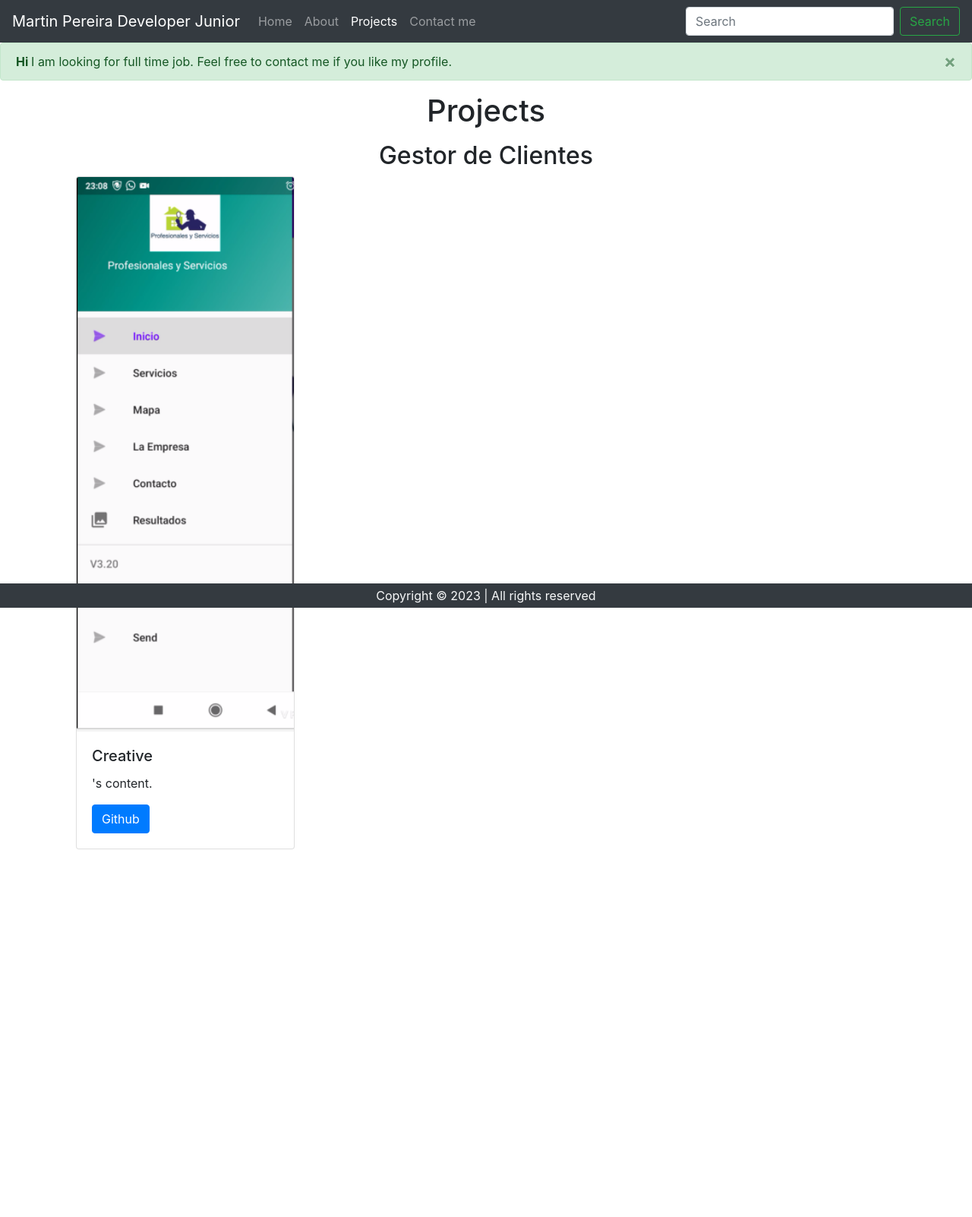
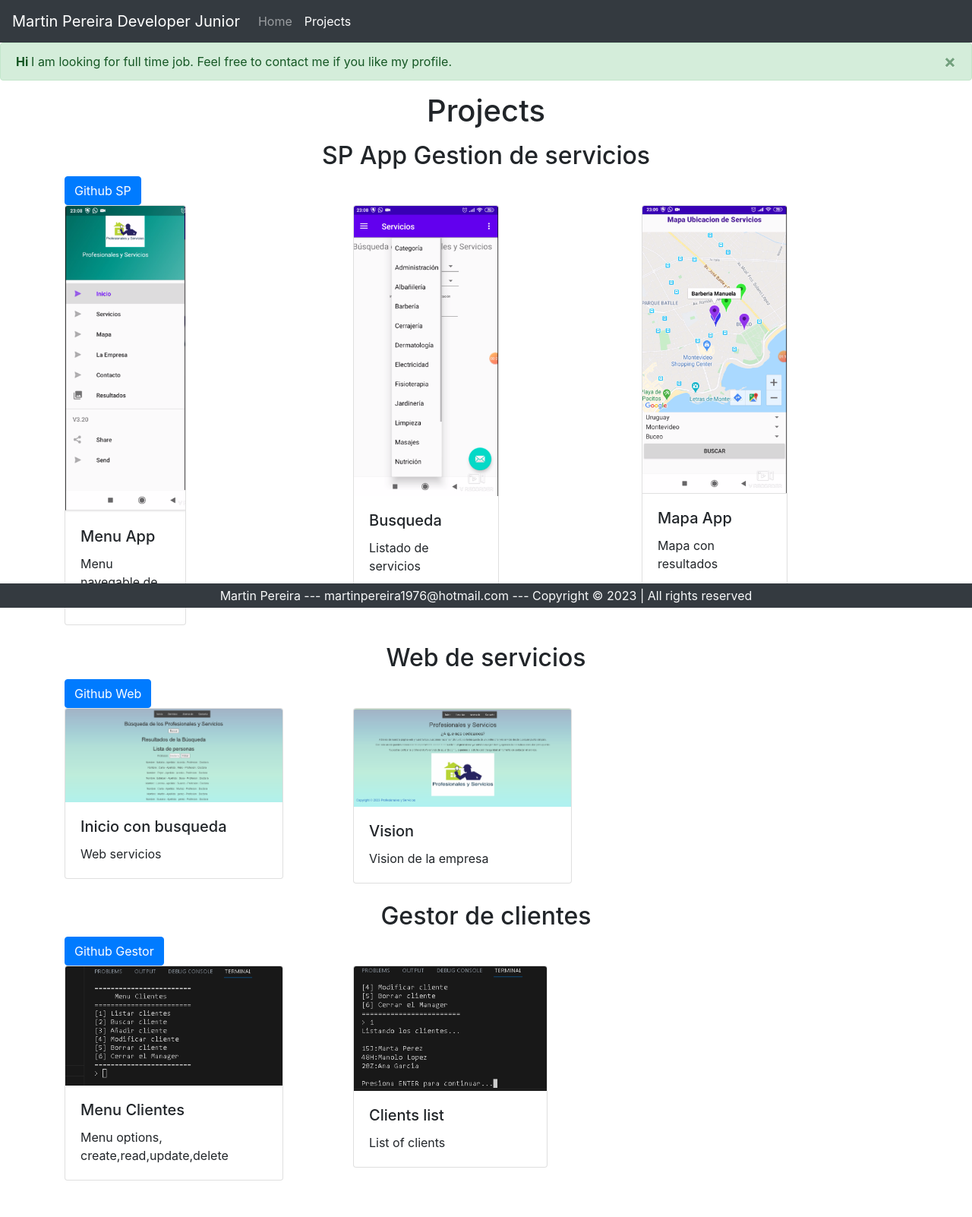
Before and after one commit to MartinPereiraDev/Portfolio, a Django app: page /projects in a window 1280 px wide. Shown: the whole page at 76% size. Before the commit the page ends 1118 px from the top, so only its background shows below. Run offline with Django 4.2, Linux system fonts and the light colour scheme.

Commit message:
Arreglado projectos y mejoras en home

```diff
--- a/home/views.py
+++ b/home/views.py
@@ -17,6 +17,7 @@ def projects(request):
     return render(request, 'projects.html')
 
 def web(request):
+    """ Generate name and link in DB"""
     if request.method=="POST":
         web= request.POST['web']
         link = request.POST['link']
--- a/templates/base.html
+++ b/templates/base.html
@@ -26,22 +26,15 @@
                 <li class="nav-item {% block homeactive %} {% endblock homeactive %}">
                     <a class="nav-link" href="/">Home <span class="sr-only">(current)</span></a>
                 </li>
-                <li class="nav-item {% block aboutactive %} {% endblock aboutactive %}">
-                    <a class="nav-link" href="/about">About</a>
-                </li>
+
                 <li class="nav-item {% block projectsactive %} {% endblock projectsactive %}">
                     <a class="nav-link" href="/projects">Projects</a>
                 </li>
-                <li class="nav-item {% block contactactive %} {% endblock contactactive %}">
-                    <a class="nav-link" href="/contact">Contact me</a>
-                </li>
+
 
 
             </ul>
-            <form class="form-inline my-2 my-lg-0">
-                <input class="form-control mr-sm-2" type="search" placeholder="Search" aria-label="Search">
-                <button class="btn btn-outline-success my-2 my-sm-0" type="submit">Search</button>
-            </form>
+
         </div>
     </nav>
     <div class="alert alert-success alert-dismissible fade show mb-0" role="alert">
@@ -54,7 +47,8 @@
     {% endblock body %}
         <footer class="py-1 bg-dark text-light  fixed-bottom">
             <p class="text-center bg-dark text-light my-0">
-                Copyright &copy; 2023 | All rights reserved
+                Martin Pereira --- martinpereira1976@hotmail.com
+                --- Copyright &copy; 2023 | All rights reserved
             </p>
        </footer>
     <!-- Optional JavaScript -->
--- a/templates/home.html
+++ b/templates/home.html
@@ -11,9 +11,9 @@
                         <h4 class="card-title">Developer</h4>
                         <p class="card-text">I've been passionate about development since I learned how to automate tasks at work.
                              I like using technology as a tool to streamline tasks a lot.</p>
-                             <a href="#" class="btn btn-primary">Github</a>
+                             <a href="https://github.com/MPDevuy" class="btn btn-primary">Github</a>
                              <a href="https://www.linkedin.com/in/martin-pereira-dev/"  class="btn btn-secondary">Linkedin</a>
-                             <p><a href="https://www.linkedin.com">Más información</a></p>
+
 
         <div class="row">
             <div class=" col-md-14">
--- a/templates/projects.html
+++ b/templates/projects.html
@@ -5,14 +5,102 @@
 
     <div class="container my-3">
         <h1 class="text-center my-3">Projects</h1>
-    <h2 class="text-center my-2">Gestor de Clientes</h2>
+        <h2 class="text-center my-2">SP App Gestion de servicios</h2>
+        <a  href="https://github.com/MPDevuy/Android" class="btn btn-primary">Github SP</a>
+        <div class="row">
+        <div class=" col-md-4">
+            <div class="card" style="width: 10rem;">
+                <img class="card-img-top" src="static/inicio_App.png" alt="Card image cap">
+                    <div class="card-body">
+                        <h5 class="card-title">Menu App</h5>
+                        <p class="card-text">Menu navegable de los servicios</p>
+
+                </div>
+        </div>
+    </div>
+
+
+    <div class=" col-md-4">
+
+        <div class="card" style="width: 12rem;">
+            <img class="card-img-top" src="static/Servicios.png" alt="Card image cap">
+            <div class="card-body">
+                <h5 class="card-title"> Busqueda</h5>
+                <p class="card-text">Listado de servicios</p>
+
+
+
+            </div>
+        </div>
+    </div>
+    <div class=" col-md-4">
+        <div class="card" style="width: 12rem;">
+            <img class="card-img-top" src="static/Mapa.png" alt="Card image cap">
+            <div class="card-body">
+                <h5 class="card-title">Mapa App</h5>
+                <p class="card-text">Mapa con resultados</p>
+
+
+
+            </div>
+        </div>
+    </div>
+    <div class="container my-3">
+        <h2 class="text-center my-2">Web de servicios</h2>
+        <a  href="https://github.com/MPDevuy/Android" class="btn btn-primary">Github Web</a>
+        <div class="row">
         <div class=" col-md-4">
             <div class="card" style="width: 18rem;">
-        <img class="card-img-top" src="static/inicio_App.png" alt="Card image cap">
+                <img class="card-img-top" src="static/inicio.png" alt="Card image cap">
                     <div class="card-body">
-            <h5 class="card-title">Creative</h5>
-            <p class="card-text">'s content.</p>
-            <a href="#" class="btn btn-primary">Github</a>
+                        <h5 class="card-title">Inicio con busqueda</h5>
+                        <p class="card-text">Web  servicios</p>
+
+                </div>
+        </div>
+    </div>
+
+
+    <div class=" col-md-4">
+
+        <div class="card" style="width: 18rem;">
+            <img class="card-img-top" src="static/Acerca_de.png" alt="Card image cap">
+            <div class="card-body">
+                <h5 class="card-title"> Vision</h5>
+                <p class="card-text">Vision de la empresa</p>
+
+
+
+            </div>
+        </div>
+    </div>
+
+    <div class="container my-3">
+        <h2 class="text-center my-2">Gestor de clientes</h2>
+        <a  href="https://github.com/MPDevuy/Android" class="btn btn-primary">Github Gestor</a>
+        <div class="row">
+        <div class=" col-md-4">
+            <div class="card" style="width: 18rem;">
+                <img class="card-img-top" src="static/MenuGestor.png" alt="Card image cap">
+                    <div class="card-body">
+                        <h5 class="card-title">Menu Clientes</h5>
+                        <p class="card-text">Menu options, create,read,update,delete </p>
+
+                </div>
+        </div>
+    </div>
+
+
+    <div class=" col-md-4">
+
+        <div class="card" style="width: 16rem;">
+            <img class="card-img-top" src="static/ClientesListar.png" alt="Card image cap">
+            <div class="card-body">
+                <h5 class="card-title"> Clients list</h5>
+                <p class="card-text">List of clients</p>
+
+
+
             </div>
         </div>
     </div>
```
Also changed, not shown: static/Acerca_de.png (added), static/ClientesListar.png (added), static/Inicio.png (added), static/MenuGestor.png (added). Lines whose indentation alone changed are shown as unchanged.
